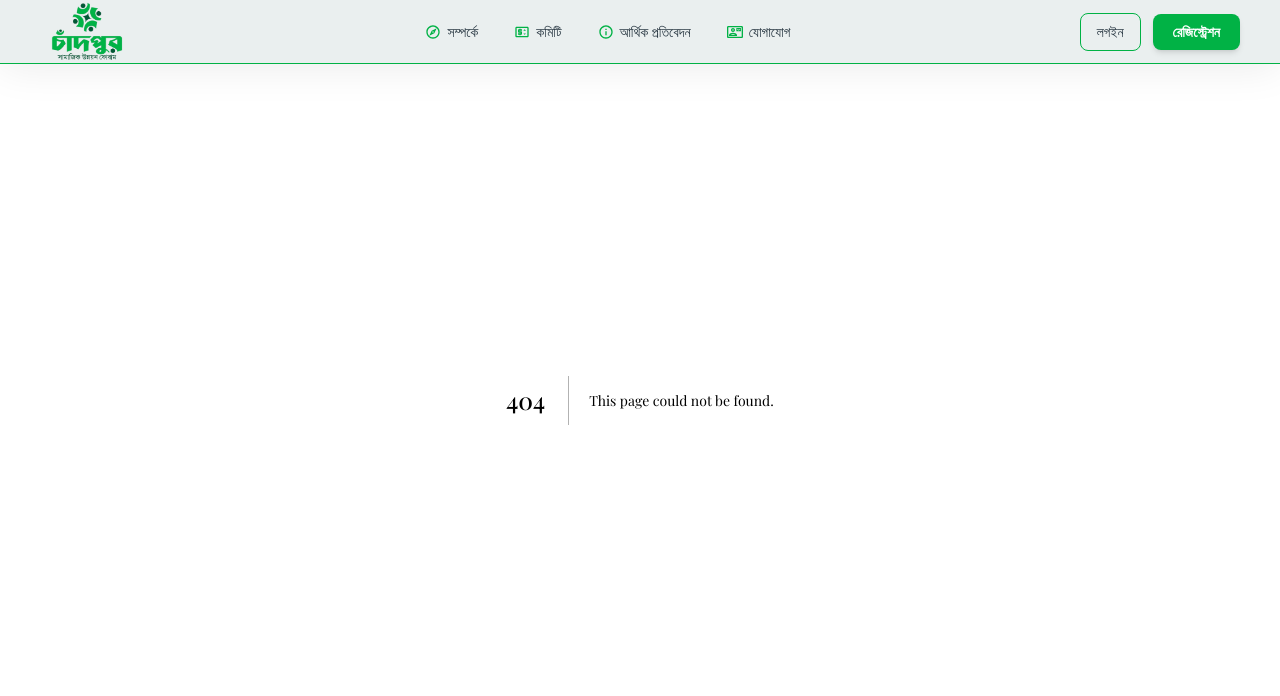
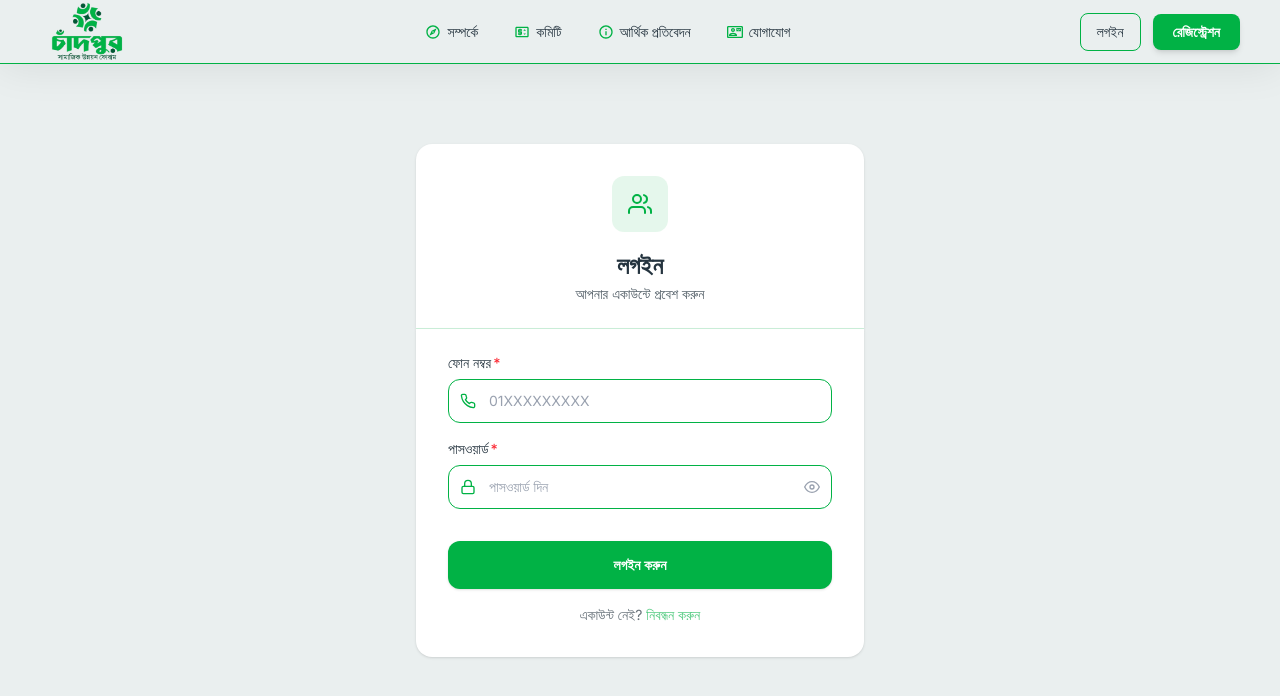
Before and after one commit to nuruddin-osman/chandpur-samajik-unnoyon-forum, a Next.js app in the folder frontend/: page /pages/login in a window 1280 px wide. Before the commit this address had no page. Shown: the top 696 px of the page. Built offline with nearby package versions, Linux system fonts and the light colour scheme; a web font is replaced by a local one.

Commit message:
Login page design done

```diff
--- /dev/null
+++ b/frontend/src/app/pages/login/page.jsx
@@ -0,0 +1,154 @@
+"use client";
+
+import { useState } from "react";
+import { useForm } from "react-hook-form";
+import axios from "axios";
+import { ToastContainer, toast } from "react-toastify";
+import { FiPhone, FiLock, FiEye, FiEyeOff, FiUsers } from "react-icons/fi";
+import { Router } from "next/router";
+import { useRouter } from "next/navigation";
+
+const FieldWrapper = ({ label, required, error, icon, children }) => (
+  <div className="flex flex-col gap-1.5">
+    <label className="text-sm font-medium text-text">
+      {label}
+      {required && <span className="text-red-500 ml-0.5">*</span>}
+    </label>
+    <div className="relative">
+      {icon && (
+        <span className="absolute left-3 top-1/2 -translate-y-1/2 text-border-prim text-base z-10">
+          {icon}
+        </span>
+      )}
+      {children}
+    </div>
+    {error && <p className="text-xs text-red-500 mt-1">{error}</p>}
+  </div>
+);
+
+const inputBaseClass =
+  "w-full h-11 bg-white border rounded-xl pl-10 pr-3 text-sm text-text outline-none transition-all duration-200 placeholder:text-gray-400 focus:ring-2";
+const inputClass = `${inputBaseClass} border-border-prim focus:border-button-bg focus:ring-button-bg/20`;
+const inputErrorClass = `${inputBaseClass} border-red-300 focus:border-red-500 focus:ring-red-100`;
+
+const LoginPage = () => {
+  const [showPass, setShowPass] = useState(false);
+  const router = useRouter();
+
+  const {
+    register,
+    handleSubmit,
+    formState: { errors },
+  } = useForm();
+
+  const onSubmit = async (data) => {
+    try {
+      const response = await axios.post(
+        "http://localhost:5000/api/members/login",
+        data,
+      );
+      console.log(response.data);
+      toast.success("লগইন সফল!");
+      router.push("/");
+    } catch (error) {
+      const msg = error.response?.data?.message || "কিছু একটা সমস্যা হয়েছে";
+      toast.error(msg);
+    }
+  };
+
+  return (
+    <>
+      <ToastContainer position="top-right" autoClose={3000} />
+      <div className="min-h-screen bg-section-bg-gray flex items-center justify-center py-10 px-4 font-inter">
+        <div className="w-full max-w-md">
+          {/* Header */}
+          <div className="bg-white rounded-t-2xl shadow-sm px-8 pt-8 pb-6 text-center border-b border-border-prim/20">
+            <div className="w-14 h-14 bg-button-bg/10 rounded-xl flex items-center justify-center mx-auto mb-4">
+              <FiUsers className="text-button-bg text-2xl" />
+            </div>
+            <h1 className="text-2xl font-bold text-heading font-playfair">
+              লগইন
+            </h1>
+            <p className="text-text text-sm mt-1 opacity-80">
+              আপনার একাউন্টে প্রবেশ করুন
+            </p>
+          </div>
+
+          {/* Form */}
+          <div className="bg-white rounded-b-2xl shadow-sm px-6 md:px-8 pb-8">
+            <form onSubmit={handleSubmit(onSubmit)} noValidate>
+              <div className="flex flex-col gap-4 pt-6">
+                {/* Phone */}
+                <FieldWrapper
+                  label="ফোন নম্বর"
+                  required
+                  error={errors.phone?.message}
+                  icon={<FiPhone />}
+                >
+                  <input
+                    type="tel"
+                    placeholder="01XXXXXXXXX"
+                    className={`${errors.phone ? inputErrorClass : inputClass} pl-10`}
+                    {...register("phone", {
+                      required: "ফোন নম্বর দেওয়া আবশ্যক",
+                      pattern: {
+                        value: /^01[3-9]\d{8}$/,
+                        message: "সঠিক বাংলাদেশি নম্বর দিন",
+                      },
+                    })}
+                  />
+                </FieldWrapper>
+
+                {/* Password */}
+                <FieldWrapper
+                  label="পাসওয়ার্ড"
+                  required
+                  error={errors.password?.message}
+                  icon={<FiLock />}
+                >
+                  <div className="relative">
+                    <input
+                      type={showPass ? "text" : "password"}
+                      placeholder="পাসওয়ার্ড দিন"
+                      className={`${errors.password ? inputErrorClass : inputClass} pl-10 pr-10`}
+                      {...register("password", {
+                        required: "পাসওয়ার্ড দেওয়া আবশ্যক",
+                        minLength: { value: 6, message: "কমপক্ষে ৬ অক্ষর" },
+                      })}
+                    />
+                    <button
+                      type="button"
+                      onClick={() => setShowPass(!showPass)}
+                      className="absolute right-3 top-1/2 -translate-y-1/2 text-gray-400 hover:text-button-bg"
+                    >
+                      {showPass ? <FiEyeOff size={16} /> : <FiEye size={16} />}
+                    </button>
+                  </div>
+                </FieldWrapper>
+              </div>
+
+              <button
+                type="submit"
+                className="mt-8 w-full h-12 bg-button-bg hover:bg-button-bg/90 text-white-text rounded-xl text-sm font-semibold transition-all duration-200 active:scale-[0.98] shadow-sm"
+              >
+                লগইন করুন
+              </button>
+
+              <p className="text-center text-sm text-text mt-4 opacity-70">
+                একাউন্ট নেই?{" "}
+                <a
+                  href="/pages/ragistration"
+                  className="text-button-bg font-medium hover:underline"
+                >
+                  নিবন্ধন করুন
+                </a>
+              </p>
+            </form>
+          </div>
+        </div>
+      </div>
+    </>
+  );
+};
+
+export default LoginPage;
--- a/frontend/src/app/pages/ragistration/page.jsx
+++ b/frontend/src/app/pages/ragistration/page.jsx
@@ -91,7 +91,7 @@ const getPasswordStrength = (pw) => {
   return { score, label: labels[score], color: colors[score] };
 };
 
-const page = () => {
+const RegistrationPage = () => {
   const [showPass, setShowPass] = useState(false);
   const [showConfirm, setShowConfirm] = useState(false);
   const [submitted, setSubmitted] = useState(false);
@@ -476,6 +476,15 @@ const page = () => {
               >
                 নিবন্ধন সম্পন্ন করুন
               </button>
+              <p className="text-center text-sm text-text mt-4 opacity-70">
+                আপনার একাউন্ট আছে?{" "}
+                <a
+                  href="/pages/login"
+                  className="text-button-bg font-medium hover:underline"
+                >
+                  লগইন করুন
+                </a>
+              </p>
             </form>
           </div>
         </div>
@@ -484,4 +493,4 @@ const page = () => {
   );
 };
 
-export default page;
+export default RegistrationPage;
--- a/frontend/src/components/navbar/Index.jsx
+++ b/frontend/src/components/navbar/Index.jsx
@@ -69,7 +69,7 @@ const Navbar = () => {
         {/* ── Desktop Auth Buttons ── */}
         <div className="hidden md:flex items-center gap-3">
           <Link
-            href="/login"
+            href="/pages/login"
             className="px-4 py-2 text-sm font-inter font-medium text-text rounded-lg border border-border-prim hover:bg-button-bg transition-all duration-200"
           >
             লগইন
@@ -117,7 +117,7 @@ const Navbar = () => {
 
         <div className="flex flex-col gap-2 px-8 py-4 border-t border-border-prim">
           <Link
-            href="/login"
+            href="/pages/login"
             onClick={() => setMenuOpen(false)}
             className="w-full text-center px-4 py-2.5 text-sm font-inter font-medium text-text rounded-lg border border-border-prim hover:bg-button-bg transition-all duration-150"
           >
```
